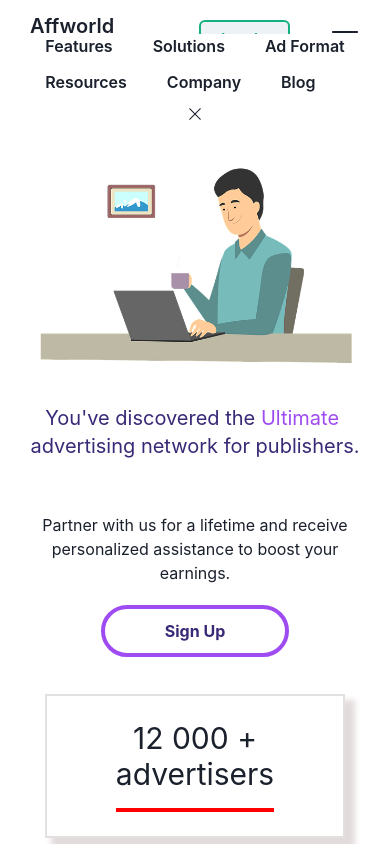
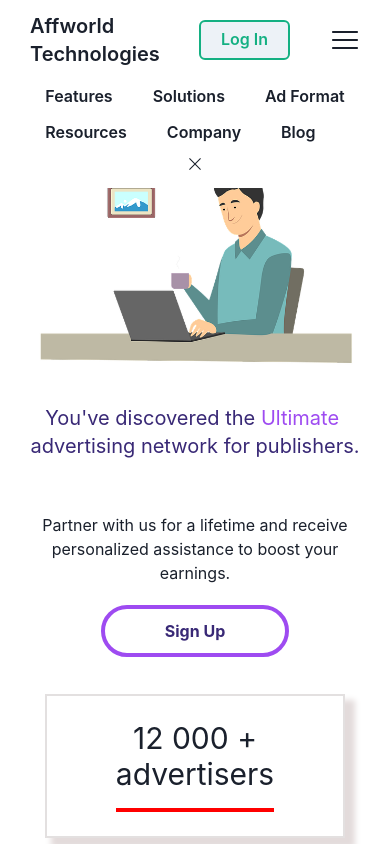
Before and after one commit to Abhinav-2004/Affworld-Dashboard, a React (Create React App) app in the folder dashboard/: page / in a window 390 px wide. Both pictures are taken after a click on the button 345 px from the left and 39 px from the top of the page. Shown: the top 844 px of the page. Built offline with nearby package versions, Linux system fonts and the light colour scheme.

Commit message:
correction

```diff
--- a/dashboard/src/CSS/Navbar.css
+++ b/dashboard/src/CSS/Navbar.css
@@ -24,6 +24,18 @@
     align-items: center;
     z-index:100;
     margin-top:0px;
+    padding: 1%;
+    padding-top: 3%;
+
+}
+.hover-model-features-mobile{
+    position: absolute;
+    display: flex;
+    width: 100vw;
+    justify-content: center;
+    align-items: center;
+    z-index:100;
+    margin-top:50px;
     padding: 1%;
     padding-top: 3%;
 
--- a/dashboard/src/Components/Navbar/Navbar.js
+++ b/dashboard/src/Components/Navbar/Navbar.js
@@ -209,7 +209,7 @@
         </button>
       </div>
     </div>
-    {mobileDisplay && <div className="hover-model-features">
+    {mobileDisplay && <div className="hover-model-features-mobile">
     <div className="absolute z-50 bg-white w-[100vw] flex-row justify-center items-center">
     <div className="flex flex-row justify-center items-center">
     <div className="middle-options flex-col justify-between items-center text-md font-semibold">
```
